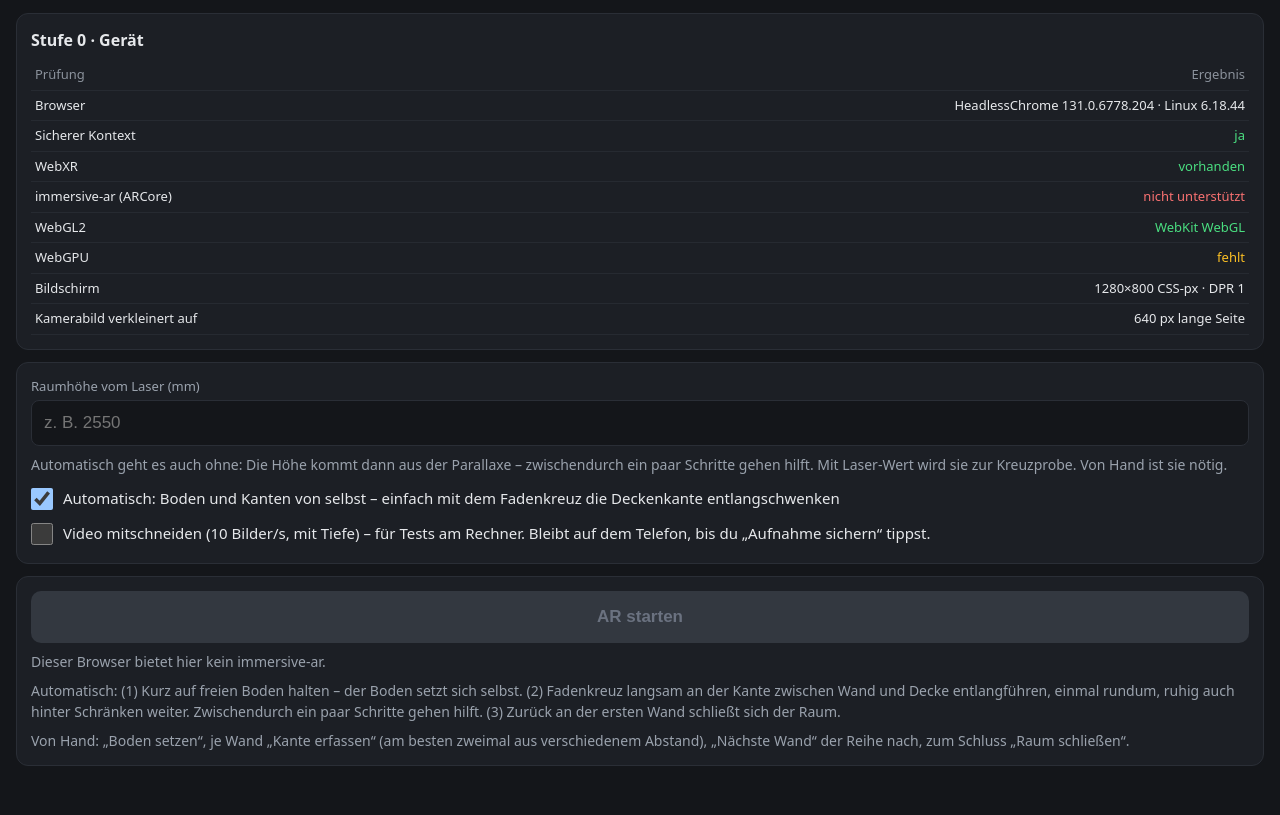
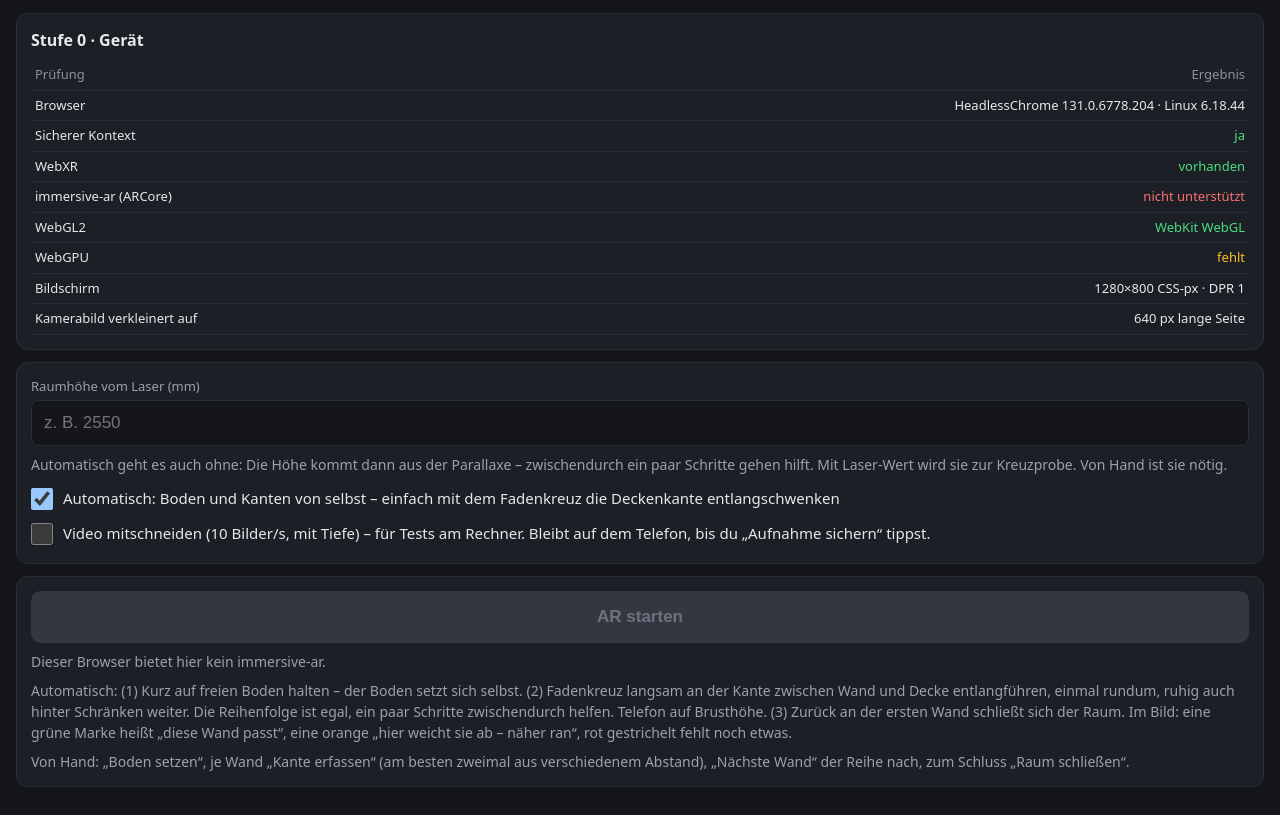
Before and after one commit to tobias-de-taillez/fuboschlange, a plain HTML site: page raumskizze-probe.html in a window 1280 px wide. Shown: the part 71-886 px from the top of the page. Before the commit the page ends 865 px from the top, so only its background shows below. Drawn offline with Linux system fonts and the light colour scheme.

Commit message:
docs(raumskizze): Startanleitung - Reihenfolge egal, Brusthoehe, Marken erklaert

```diff
--- a/raumskizze-probe.html
+++ b/raumskizze-probe.html
@@ -126,7 +126,7 @@
   <div class="hint" id="startHint" style="margin-top:8px">Prüfe das Gerät …</div>
   <button id="dlLast" class="ghost hidden" style="margin-top:8px">Protokoll vom letzten Seitenaufruf (JSON)</button>
   <button id="dlRecLast" class="ghost hidden" style="margin-top:8px">Letzte Aufnahme sichern</button>
-  <div class="hint" style="margin-top:8px">Automatisch: (1) Kurz auf freien Boden halten – der Boden setzt sich selbst. (2) Fadenkreuz langsam an der Kante zwischen Wand und Decke entlangführen, einmal rundum, ruhig auch hinter Schränken weiter. Zwischendurch ein paar Schritte gehen hilft. (3) Zurück an der ersten Wand schließt sich der Raum.</div>
+  <div class="hint" style="margin-top:8px">Automatisch: (1) Kurz auf freien Boden halten – der Boden setzt sich selbst. (2) Fadenkreuz langsam an der Kante zwischen Wand und Decke entlangführen, einmal rundum, ruhig auch hinter Schränken weiter. Die Reihenfolge ist egal, ein paar Schritte zwischendurch helfen. Telefon auf Brusthöhe. (3) Zurück an der ersten Wand schließt sich der Raum. Im Bild: eine grüne Marke heißt „diese Wand passt“, eine orange „hier weicht sie ab – näher ran“, rot gestrichelt fehlt noch etwas.</div>
   <div class="hint" style="margin-top:8px">Von Hand: „Boden setzen“, je Wand „Kante erfassen“ (am besten zweimal aus verschiedenem Abstand), „Nächste Wand“ der Reihe nach, zum Schluss „Raum schließen“.</div>
 </div>
 
```
